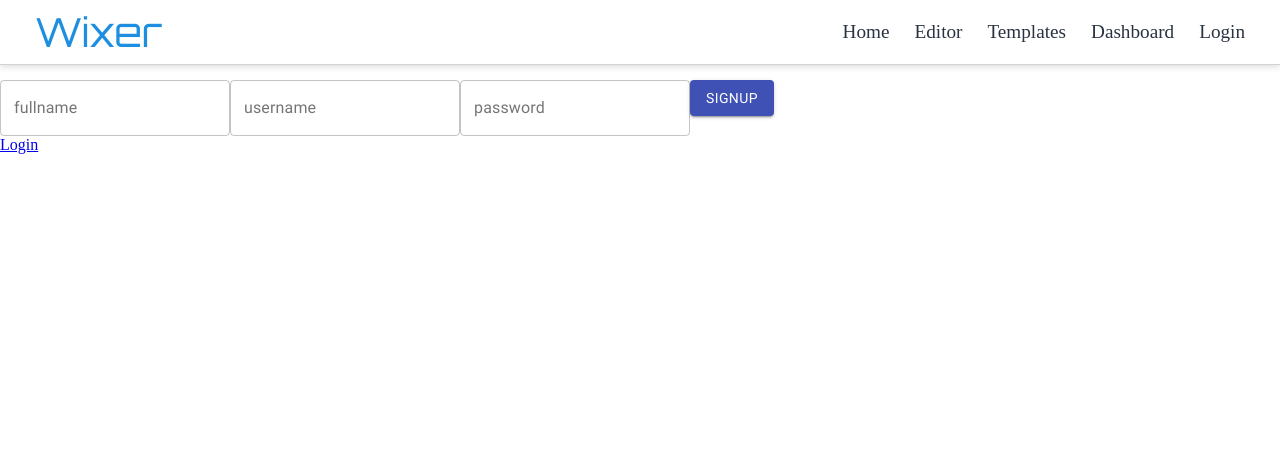
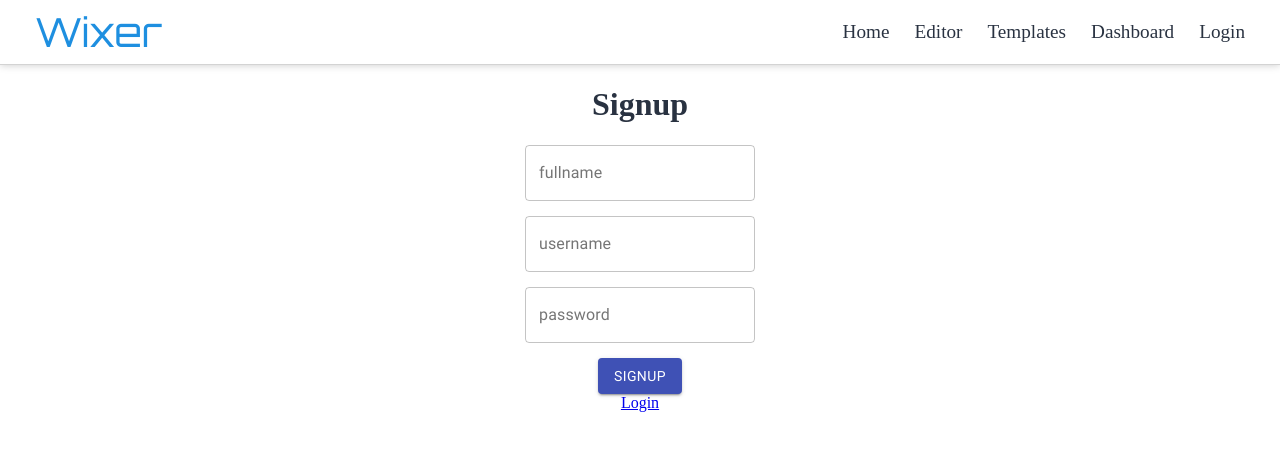
Before and after one commit to oripilpel/Wixer, a React (Create React App) app: page /signup in a window 1280 px wide. Shown: the top 450 px of the page. Built offline with nearby package versions, Linux system fonts and the light colour scheme; no server answers; a web font is replaced by a local one; what google-maps-react, react-swipeable-views-utils would draw is missing.

Commit message:
added LoginSignup

```diff
--- a/src/App.js
+++ b/src/App.js
@@ -1,22 +1,28 @@
+import React, { useEffect } from "react";
 import { Route, BrowserRouter as Router, Switch } from "react-router-dom";
+import { connect } from "react-redux";
 import { Editor } from './pages/Editor';
 import { Home } from './pages/Home.jsx';
 import { About } from './pages/About';
 import { Header } from './cmps/Header';
-import React from "react";
 import { Templates } from './pages/Templates';
 import { Publish } from './pages/Publish';
 import { Dashboard } from './pages/Dashboard';
 import { LoginSignup } from './pages/LoginSignup';
+import { userService } from './services/user.service';
+import { setUser } from './store/user.actions';
 
-function App() {
+function _App({setUser}) {
+  useEffect(() => {
+    const user = userService.getLoggedinUser();
+    if (user) setUser(user);
+  }, []);
+
   return (
     <div className="App">
       <Router>
         <Header />
         <Switch>
-          {/* <Route path="/signup" component={Login} />
-          <Route path="/login" component={Login} /> */}
           <Route path="/dashboard" component={Dashboard} />
           <Route path="/templates" component={Templates} />
           <Route path="/editor/:wapId" component={Editor} />
@@ -33,4 +39,10 @@ function App() {
   );
 }
 
-export default App;
+
+const mapDispatchToProps = {
+  setUser
+}
+
+
+export const App = connect(null , mapDispatchToProps)(_App);
--- /dev/null
+++ b/src/assets/styles/pages/_login-signup.scss
@@ -0,0 +1,7 @@
+.login-signup {
+    padding-top: 65px;
+
+    .field:not(:first-child) {
+        margin-top: 15px;
+    }
+}
--- a/src/assets/styles/style.scss
+++ b/src/assets/styles/style.scss
@@ -9,7 +9,7 @@
 //PAGES
 @import "pages/home";
 @import "pages/editor";
-@import "pages/about";
+@import "pages/login-signup";
 @import "pages/templates";
 
 // COMPONENTS
--- a/src/cmps/Header.jsx
+++ b/src/cmps/Header.jsx
@@ -1,6 +1,7 @@
 import React from 'react';
 import { connect } from 'react-redux';
 import { NavLink, withRouter } from 'react-router-dom';
+import { onLogout } from '../store/user.actions';
 
 class _Header extends React.Component {
     state = {
@@ -12,8 +13,8 @@ class _Header extends React.Component {
     }
 
     render() {
-        const { user } = this.props
-        const {pathname} =  this.props.ownProps.location
+        const { user, onLogout } = this.props
+        const { pathname } = this.props.ownProps.location
         const { isMenuOpen } = this.state
         if (pathname.includes('publish')) return <></>
         return (
@@ -32,7 +33,7 @@ class _Header extends React.Component {
                     <NavLink className="link flex align-center" onClick={() => this.toggleMenu(false)} to="/templates">Templates</NavLink>
                     <NavLink className="link flex align-center" onClick={() => this.toggleMenu(false)} to="/dashboard">Dashboard</NavLink>
                     {!user && <NavLink className="link flex align-center" onClick={() => this.toggleMenu(false)} to="/login">Login</NavLink>}
-                    {user && <button className="link flex align-center">Logout</button>}
+                    {user && <button className="link flex align-center" onClick={onLogout}>Logout</button>}
                 </nav>
                 <div className={`hamb-icon ${isMenuOpen ? "active" : ""}`} onClick={() => this.toggleMenu()}>
                     <div></div>
@@ -52,4 +53,8 @@ function mapStateToProps(state, ownProps) {
     }
 }
 
-export const Header = withRouter(connect(mapStateToProps)(_Header));
+const mapDispatchToProps = {
+    onLogout
+}
+
+export const Header = withRouter(connect(mapStateToProps, mapDispatchToProps)(_Header));
--- a/src/index.js
+++ b/src/index.js
@@ -1,6 +1,6 @@
 import React from 'react';
 import ReactDOM from 'react-dom';
-import App from './App';
+import { App } from './App';
 import reportWebVitals from './reportWebVitals';
 import './assets/styles/style.scss';
 import { store } from './store/store';
--- a/src/pages/Editor.jsx
+++ b/src/pages/Editor.jsx
@@ -94,10 +94,12 @@ function _Editor(
     }, [_id])
 
     useEffect(() => {
+        if (!_id) return
         wapService.save({ _id, cmps, style, chat });
     }, [chat])
 
     useEffect(() => {
+        if (!_id) return
         setHitoryUndo([...historyUndo, JSON.parse(JSON.stringify(cmps))]);
         wapService.save({ _id, cmps, style });
     }, [cmps])
--- a/src/pages/LoginSignup.jsx
+++ b/src/pages/LoginSignup.jsx
@@ -57,7 +57,7 @@ function _LoginSignup(props) {
 
     console.log(props);
     return (
-        <>
+        <div className="login-signup flex direction-column align-center">
             <h1>{path === '/login' ? 'Login' : 'Signup'}</h1>
             <Formik
                 initialValues={initialValues}
@@ -67,15 +67,20 @@ function _LoginSignup(props) {
                 {({ isSubmitting }) => (
                     <Form>
                         {path === '/signup' && (
-                            <>
+                            <div className="field">
                                 <Field type="text" name="fullname" label="fullname" as={TextFieldOutlined} />
                                 <ErrorMessage name="fullname" component="div" />
-                            </>
+                            </div>
                         )}
+                        <div className="field">
                             < Field type="text" name="username" label="username" as={TextFieldOutlined} />
                             <ErrorMessage name="username" component="div" />
+                        </div>
+                        <div className="field">
                             <Field type="text" name="password" label="password" as={TextFieldOutlined} />
                             <ErrorMessage name="password" component="div" />
+                        </div>
+                        <div className="field flex justify-center">
                             <Button
                                 variant={'contained'}
                                 color={'primary'}
@@ -83,11 +88,12 @@ function _LoginSignup(props) {
                                 disabled={isSubmitting}>
                                 {path === '/login' ? 'Login' : 'Signup'}
                             </Button>
+                        </div>
                     </Form>
                 )}
             </Formik>
             <Link to={path === '/login' ? '/signup' : '/login'}>{path === '/login' ? 'Signup' : 'Login'}</Link>
-        </>
+        </div>
     )
 }
 
--- a/src/services/user.service.js
+++ b/src/services/user.service.js
@@ -6,25 +6,26 @@ export const userService = {
     logout,
     signup,
     getLoggedinUser
-}
+};
 
 async function login(userCred) {
-    const user = await httpService.post('auth/login', userCred)
-    if (user) return _saveLocalUser(user)
+    const user = await httpService.post('auth/login', userCred);
+    if (user) return _saveLocalUser(user);
 }
 async function signup(userCred) {
-    const user = await httpService.post('auth/signup', userCred)
-    return _saveLocalUser(user)
+    const user = await httpService.post('auth/signup', userCred);
+    return _saveLocalUser(user);
 }
 async function logout() {
     return await httpService.post('auth/logout')
+        .then(() => sessionStorage.setItem(STORAGE_KEY_LOGGEDIN_USER, null));
 }
 
 function _saveLocalUser(user) {
-    sessionStorage.setItem(STORAGE_KEY_LOGGEDIN_USER, JSON.stringify(user))
+    sessionStorage.setItem(STORAGE_KEY_LOGGEDIN_USER, JSON.stringify(user));
     return user
 }
 
 function getLoggedinUser() {
-    return JSON.parse(sessionStorage.getItem(STORAGE_KEY_LOGGEDIN_USER) || 'null')
+    return JSON.parse(sessionStorage.getItem(STORAGE_KEY_LOGGEDIN_USER) || null);
 }
--- a/src/store/user.actions.js
+++ b/src/store/user.actions.js
@@ -1,5 +1,13 @@
 import { userService } from "../services/user.service.js";
 // import { showErrorMsg } from '../services/event-bus.service.js'
+
+export function setUser(user) {
+    return (dispatch) =>
+        dispatch({
+            type: 'SET_USER',
+            user
+        })
+}
 
 export function onLogin(credentials) {
     return async (dispatch) => {
@@ -8,29 +16,28 @@ export function onLogin(credentials) {
             dispatch({
                 type: 'SET_USER',
                 user
-            })
+            });
+            return user;
         } catch (err) {
             // showErrorMsg('Cannot login')
-            console.log('Cannot login', err)
+            console.log('Cannot login', err);
         }
     }
 }
 
 
 export function onSignup(credentials) {
-    return (dispatch) => {
-        userService.signup(credentials)
-            .then(user => {
-                dispatch({
-                    type: 'SET_USER',
-                    user
-                })
-            })
-            .catch(err => {
-                // showErrorMsg('Cannot signup')
-                console.log('Cannot signup', err)
-            })
-
+    return async (dispatch) => {
+        try {
+            const user = await userService.signup(credentials);
+            dispatch({
+                type: 'SET_USER',
+                user
+            });
+            return user;
+        } catch(err) {
+            console.log('Cannot signup', err);
+        }
     }
 }
 
```
Lines whose indentation alone changed are shown as unchanged.
